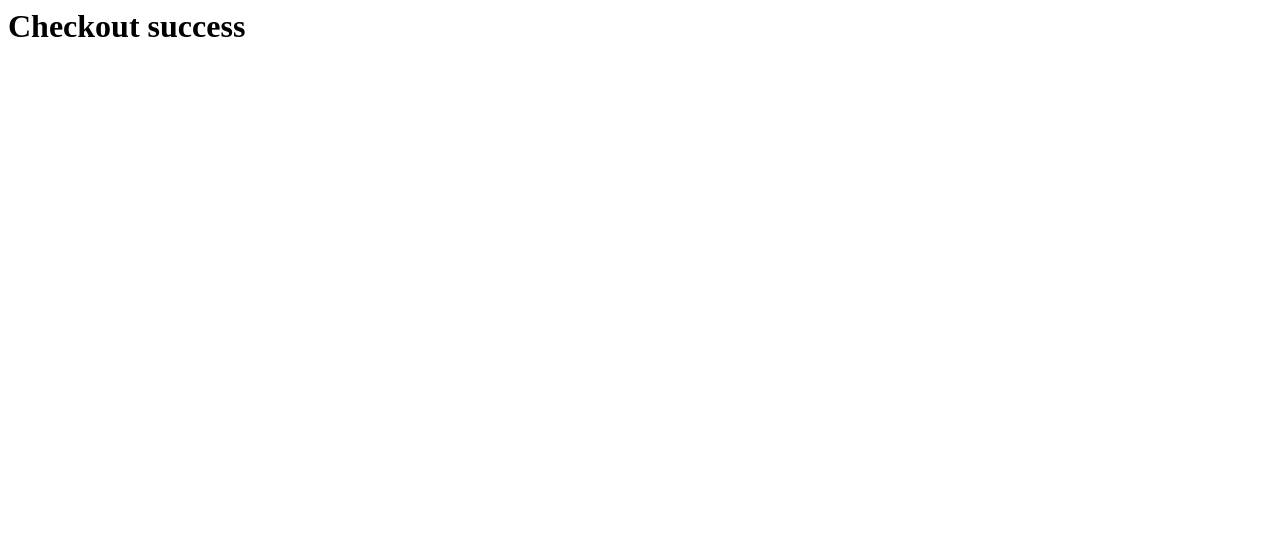
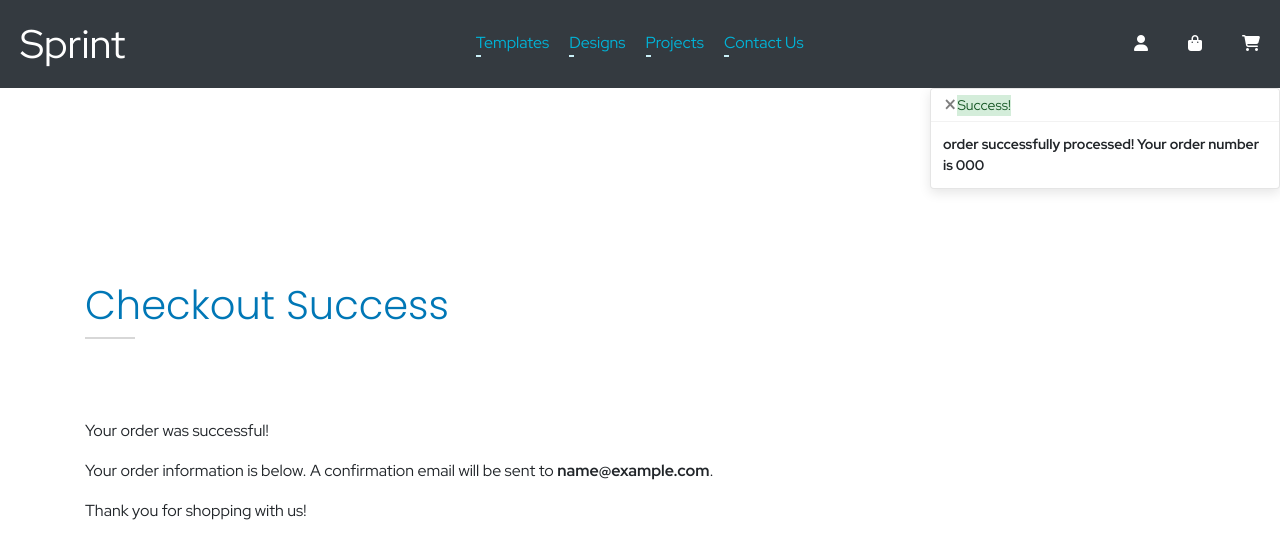
Before and after one commit to Code-Institute-Submissions/Jack112-create-Sprint_NovResub, a Django app: page /checkout/checkout_success/000 in a window 1280 px wide. Before the commit the part shown is almost empty. Shown: the top 559 px of the page. Run offline with Django 3.2, Linux system fonts and the light colour scheme; tables that the repository leaves empty hold one stand-in row (values such as "Sample post"); some libraries are stand-ins or nearby versions.

Commit message:
Fix instance error for order line items, update checkout_success template, update order model to allow order total field to be 0 and add styles to checkout_success template

```diff
--- a/checkout/__init__.py
+++ b/checkout/__init__.py
@@ -0,0 +1 @@
+default_app_config = 'checkout.apps.CheckoutConfig'
--- a/checkout/models.py
+++ b/checkout/models.py
@@ -39,7 +39,7 @@ class Order(models.Model):
         Update grand total each time a line item is added,
         accounting for delivery costs.
         """
-        self.order_total = self.lineitems.aggregate(Sum('lineitem_total'))['lineitem_total__sum']
+        self.order_total = self.lineitems.aggregate(Sum('lineitem_total'))['lineitem_total__sum'] or 0
         self.save()
 
     def save(self, *args, **kwargs):
--- a/checkout/templates/checkout/checkout_success.html
+++ b/checkout/templates/checkout/checkout_success.html
@@ -1 +1,37 @@
-<h1>Checkout success</h1>
+{% extends "base.html" %}
+{% load static %}
+
+{% block page_header %}
+<header>
+    <div class="checkout-success-hero">
+        <div class="container">
+            <div class="row">
+                <div class="col-12">
+                    <h1>Checkout Success</h1>
+                    <div class="hero-border"></div>
+                </div>
+            </div>
+        </div>
+    </div>
+</header>
+{% endblock %}
+
+{% block content %}
+    <div class="checkout-success-container">
+        <div class="container">
+            <div class="row">
+                <div class="col-12">
+                    <p>Your order was successful!</p>
+                    <p>Your order information is below. A confirmation email will be sent to <strong>{{ order.email }}</strong>.</p>
+                    <p>Thank you for shopping with us!</p>
+                </div>
+            </div>
+        </div>
+
+        <div class="checkout-items">
+            <div class="row">
+
+            </div>
+        </div>
+    </div>
+{% endblock %}
--- a/checkout/views.py
+++ b/checkout/views.py
@@ -36,12 +36,15 @@ def checkout(request):
             for item_id, item_data in bag.items():
                 try:
                     product = Product.objects.get(id=item_id)
-                    if isinstance(item_data, int):
+                    print(type(item_data))
+                    if isinstance(item_data, str):
+                        print('is an instance')
                         order_line_item = OrderLineItem(
                             order=order,
                             product=product,
                         )
                         order_line_item.save()
+                        print('saved')
                 except Product.DoesNotExist:
                     messages.error(request, (
                         "One of the products in your bag wasn't found in our database. "
--- a/static/css/base.css
+++ b/static/css/base.css
@@ -405,7 +405,8 @@ h6 {
 
 /* Checkout styles */
 
-.checkout-hero {
+.checkout-hero,
+.checkout-success-hero {
     padding: 80px 0px;
 }
 
```
